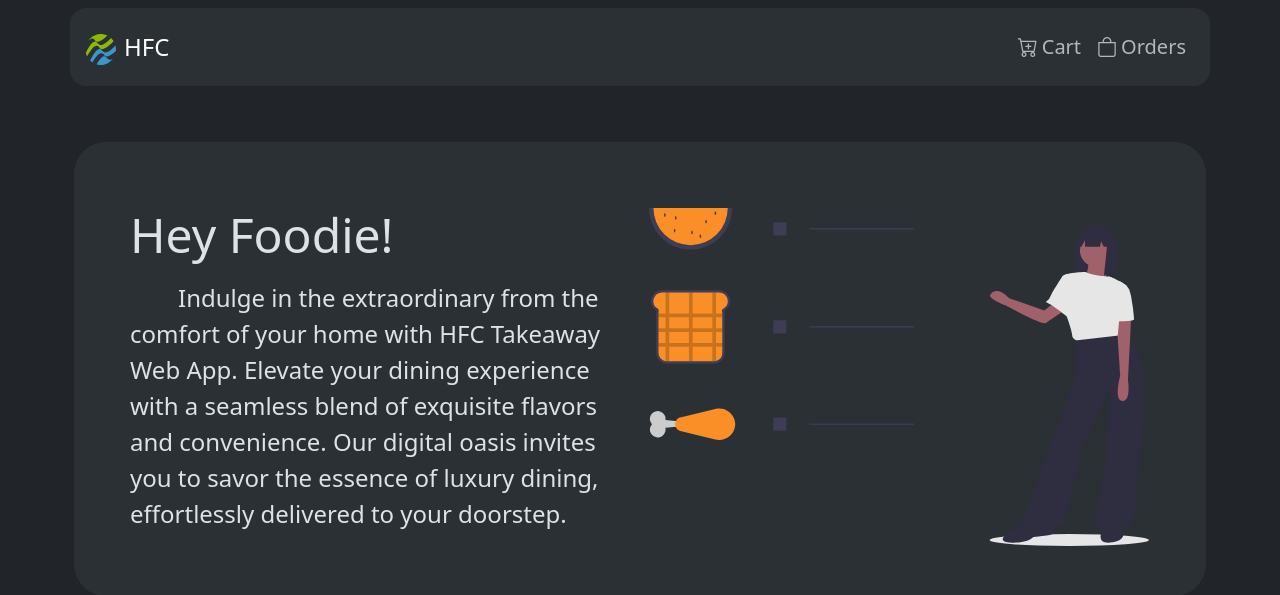
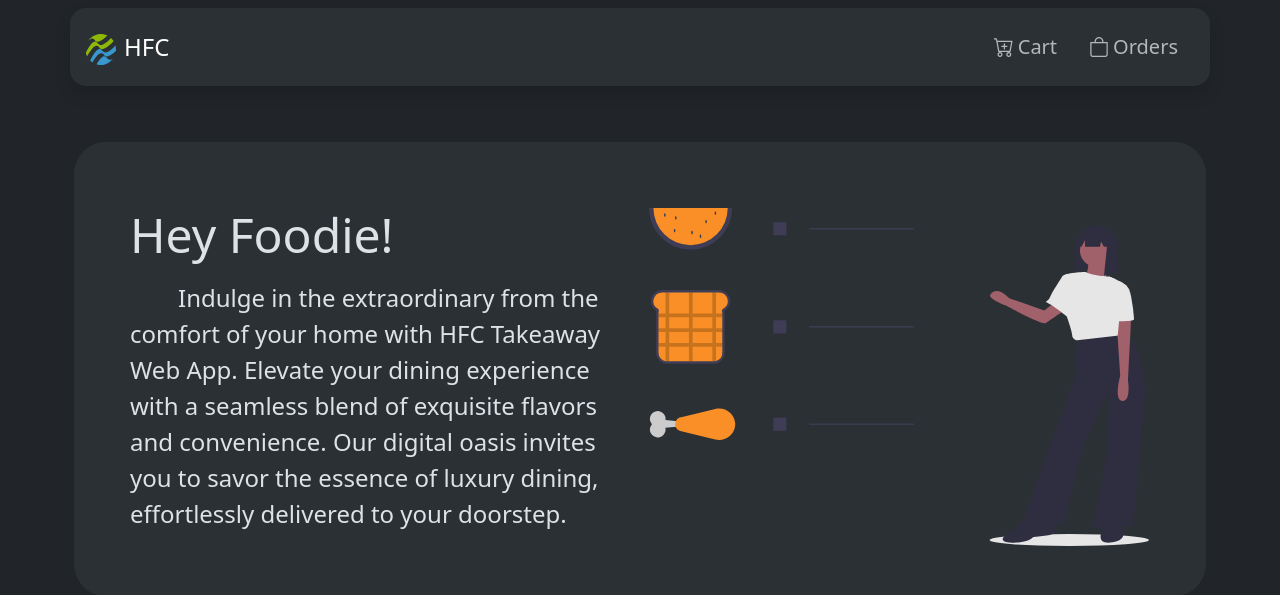
Before and after one commit to dhanushA6/HotelTakeAway, a Flask app: page / in a window 1280 px wide. Shown: the top 595 px of the page. Run offline with Flask 3, Linux system fonts and the light colour scheme.

Commit message:
change: UI updated

```diff
--- a/templates/category.html
+++ b/templates/category.html
@@ -10,8 +10,8 @@
     <hr class="mb-4">
     <div class="row gx-3 gx-lg-4 row-cols-2 row-cols-md-3 row-cols-xl-4 justify-content-center">
         {% for item in items %}
-        <div class="col mb-3">
-            <div class="card h-100 border shadow">
+        <div class="col mb-3 gx-4 gy-2">
+            <div class="card h-100 border shadow custom-card">
                 <img class="img-fluid h-50 rounded" src="{{ url_for('static', filename='products/' + name|lower + '/' + item[3]) }}" alt="{{item[3]}}">
                 <div class="card-body px-4">
                     <div class="text-center">
--- a/templates/layouts/header.html
+++ b/templates/layouts/header.html
@@ -1,5 +1,5 @@
 <nav class="navbar navbar-expand-md">
-    <div class="container bg-body-tertiary p-3 rounded-4">
+    <div class="container bg-body-tertiary p-3 rounded-4 shadow">
         <a class="navbar-brand fs-4" href="/"><img src="{{url_for('static', filename='eazycart-logo.svg')}}" alt="kfc logo" class="img-fluid me-2" width="30" height="26">HFC</a>
         <button class="navbar-toggler collapsed" type="button" data-bs-toggle="collapse" data-bs-target="#navbar" aria-controls="navbarsExample04" aria-expanded="false" aria-label="Toggle navigation">
             <span class="navbar-toggler-icon"></span>
@@ -8,7 +8,7 @@
         <div class="navbar-collapse collapse" id="navbar">
             <ul class="navbar-nav fs-5 mb-md-0 ms-auto">
                 {% for item in ['Cart', 'Orders'] %}
-                <li class="nav-item">
+                <li class="nav-item mx-2">
                     <a class="nav-link{% if page_name == item %} active{% endif %}" href="/{{ item|lower }}"><i
                 class="bi {% if item == 'Cart' %}bi-cart-plus{% elif item == 'Orders' %}bi-bag{% endif %} me-1"></i>{{ item }}</a>
                 </li>
```
